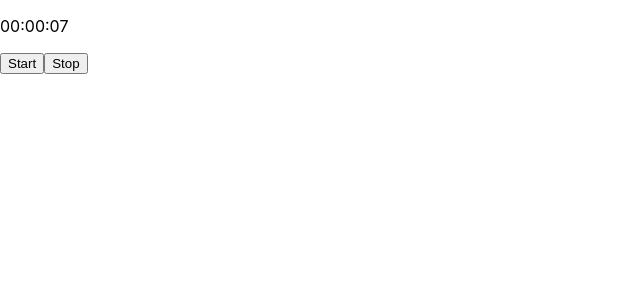
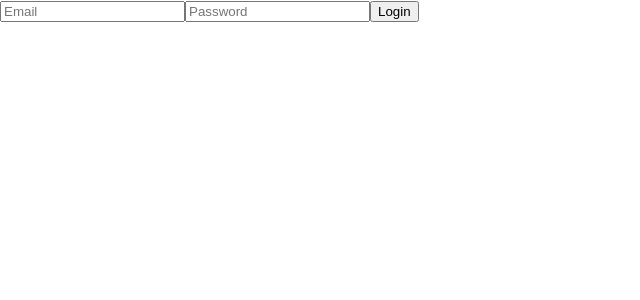
Before and after one commit to fc-fullstack-courses/pfe-2023-1-react-lessons, a React (Create React App) app: page / in a window 1280 px wide. Shown: the top 300 px of the page, without its empty margins (0-640 px from the left). Built offline with nearby package versions, Linux system fonts and the light colour scheme.

Commit message:
Add Basic LoginForm

```diff
--- a/src/App.js
+++ b/src/App.js
@@ -1,19 +1,11 @@
-import React, { Component, useState } from 'react';
+import React from 'react';
 import './App.css';
-import PhoneDashboard from './components/PhoneDashboard';
-import Clicker from './components/Clicker';
-import StopWatch from './components/StopWatch';
+import LoginForm from './components/LoginForm';
 
 function App(props) {
-
-  const [clickerVisible, setClickerVisible] = useState(true);
-
   return (
     <>
-      {/* <button onClick={() => setClickerVisible(!clickerVisible)}>Toggle clicker</button>
-      {clickerVisible && <Clicker />}
-      <PhoneDashboard /> */}
-      <StopWatch />
+      <LoginForm />
     </>
   );
 }
--- /dev/null
+++ b/src/components/LoginForm/index.jsx
@@ -0,0 +1,26 @@
+import React, { Component } from 'react';
+
+class LoginForm extends Component {
+
+  handleSubmit = (e) => {
+    e.preventDefault();
+
+    console.log(e.target.elements.email.value);
+    console.log(e.target.elements.password.value);
+    // const {} = e;
+
+    e.target.reset();
+  }
+
+  render() {
+    return (
+      <form onSubmit={this.handleSubmit}>
+        <input type="email" name="email" placeholder="Email" />
+        <input type="password" name="password" placeholder="Password" />
+        <button type="submit">Login</button>
+      </form>
+    );
+  }
+}
+
+export default LoginForm;
```
